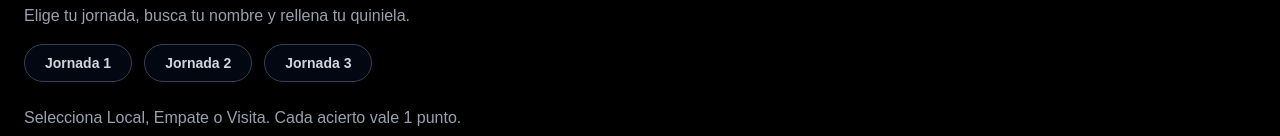
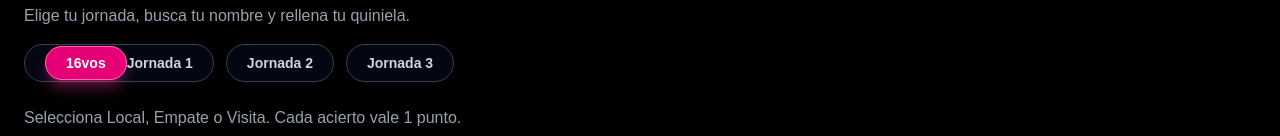
Before and after one commit to santaceciliacomalcalco-svg/quiniela-sc, a Next.js app: page /mi-quiniela in a window 1280 px wide. Shown: the part 291-427 px from the top of the page. Built offline with nearby package versions, Linux system fonts and the light colour scheme; no server answers; the database is empty.

Commit message:
16vos de Final, mejoras de interfaz y navegación

```diff
--- a/app/mi-quiniela/page.tsx
+++ b/app/mi-quiniela/page.tsx
@@ -180,7 +180,16 @@ const partidos = getPartidos(jornadaId);
     className={`px-5 py-2 rounded-full border text-sm font-black transition-all ${claseBotonJornada(
       "1"
     )}`}
-  >
+  ><Link
+  href="/mi-quiniela?jornada=16vos"
+  className={`px-5 py-2 rounded-full border text-sm font-black transition-all ${
+    numeroJornada === "16vos"
+      ? "bg-pink-600 text-white border-pink-400 shadow-lg shadow-pink-500/40 scale-105"
+      : "bg-gray-950 text-gray-300 border-gray-700 hover:border-pink-500 hover:text-white"
+  }`}
+>
+  16vos
+</Link>
     Jornada 1
   </Link>
 
```
